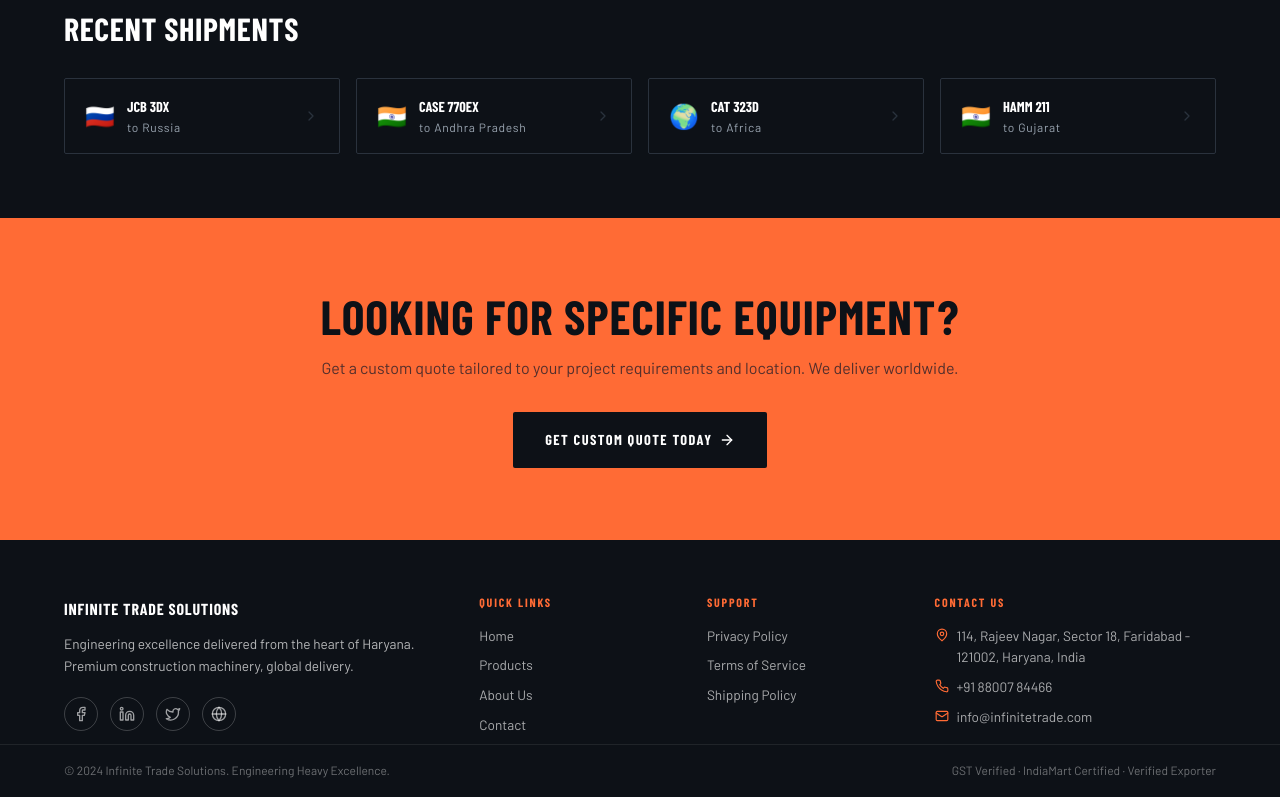
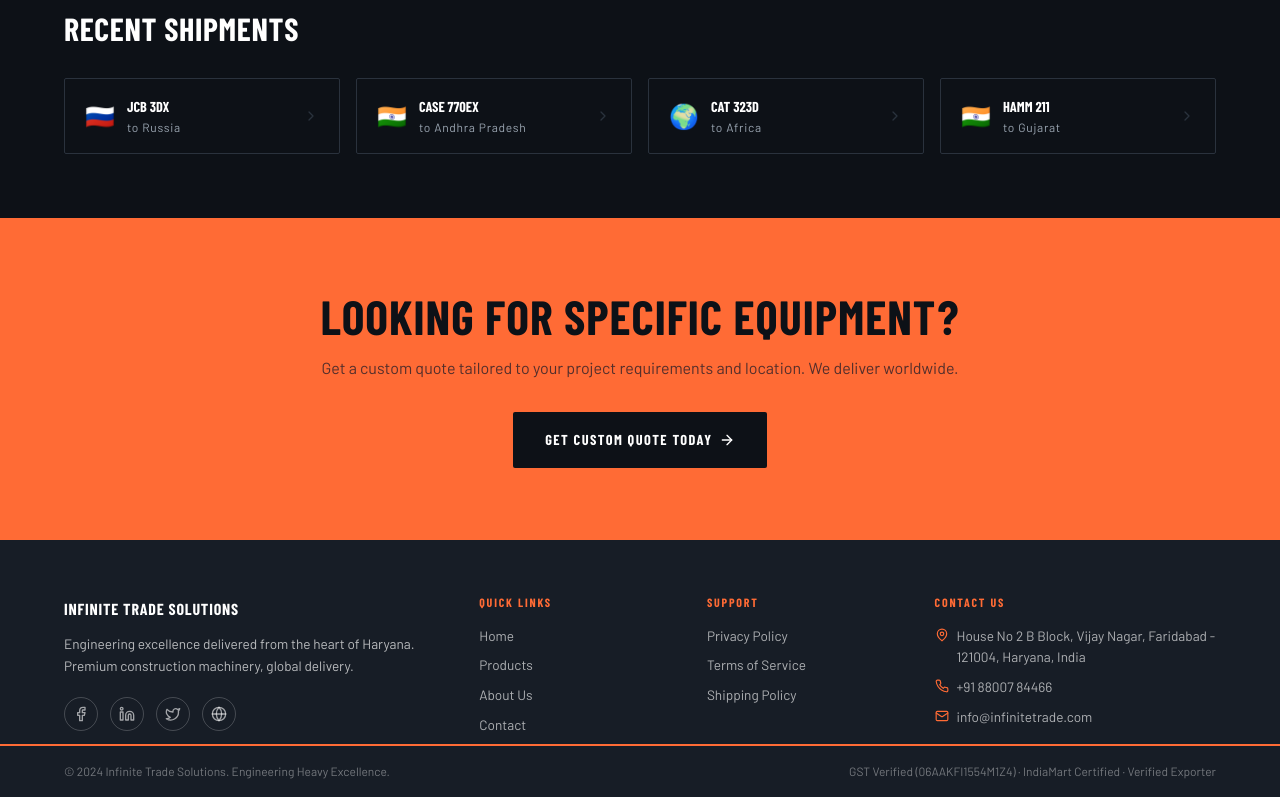
Before and after one commit to sharvangkumar/infinitetradesolutions, a React (Vite) app: page / in a window 1280 px wide. Shown: the part 2757-3554 px from the top of the page. Built offline with nearby package versions, Linux system fonts and the light colour scheme; a web font is replaced by a local one.

Commit message:
Re-skin Footer and correct GST number / registered address

```diff
--- a/src/components/Footer.css
+++ b/src/components/Footer.css
@@ -1,5 +1,5 @@
 .footer {
-  background: var(--navy);
+  background: var(--surface);
   color: rgba(255,255,255,0.7);
   padding-top: 3.5rem;
   margin-top: auto;
@@ -78,7 +78,7 @@
 .footer-contact a:hover { color: var(--amber); }
 
 .footer-bottom {
-  border-top: 1px solid rgba(255,255,255,0.08);
+  border-top: 2px solid var(--amber);
   padding: 1rem 0;
 }
 .footer-bottom .container {
--- a/src/components/Footer.jsx
+++ b/src/components/Footer.jsx
@@ -39,7 +39,7 @@ export default function Footer() {
         <div className="footer-col">
           <h4>Contact Us</h4>
           <ul className="footer-contact">
-            <li><MapPin size={14} /> 114, Rajeev Nagar, Sector 18, Faridabad - 121002, Haryana, India</li>
+            <li><MapPin size={14} /> House No 2 B Block, Vijay Nagar, Faridabad - 121004, Haryana, India</li>
             <li><Phone size={14} /><a href="tel:+918800784466">+91 88007 84466</a></li>
             <li><Mail size={14} /><a href="mailto:info@infinitetrade.com">info@infinitetrade.com</a></li>
           </ul>
@@ -49,7 +49,7 @@ export default function Footer() {
       <div className="footer-bottom">
         <div className="container">
           <span>© 2024 Infinite Trade Solutions. Engineering Heavy Excellence.</span>
-          <span>GST Verified · IndiaMart Certified · Verified Exporter</span>
+          <span>GST Verified (06AAKFI1554M1Z4) · IndiaMart Certified · Verified Exporter</span>
         </div>
       </div>
     </footer>
```
